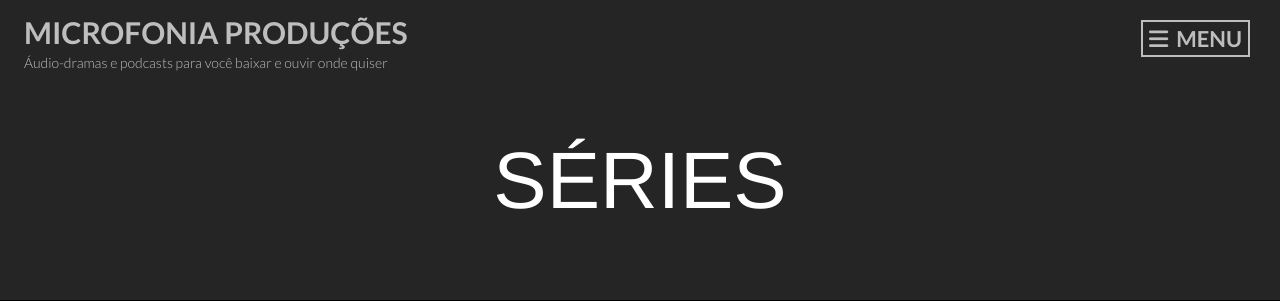
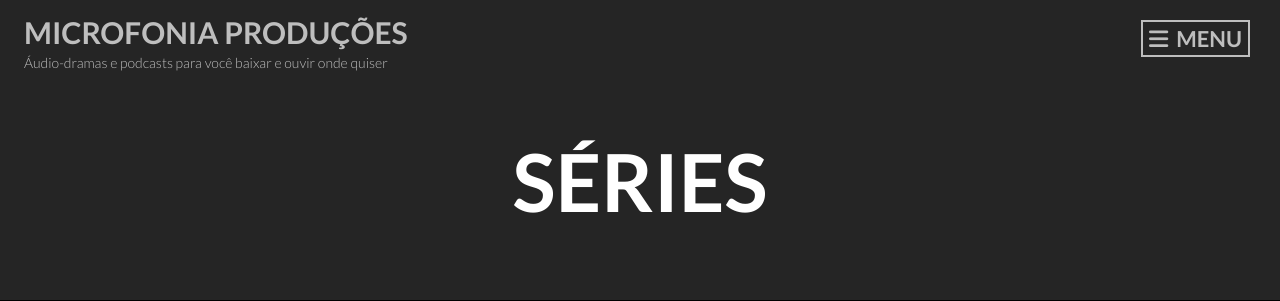
Before and after one commit to Microfonia/website, a Django app: page /series in a window 1280 px wide. Shown: the top 301 px of the page. Run offline with Django 3.2, Linux system fonts and the light colour scheme; data that the repository does not hold is empty; some libraries are stand-ins or nearby versions.

Commit message:
changes font for the pages with black header

```diff
--- a/microfonia/static/microfonia/template.css
+++ b/microfonia/static/microfonia/template.css
@@ -116,6 +116,8 @@ body {
 }
 
 .pagetitle-font{
+	font-family: 'Lato', sans-serif;
+	font-weight: 700;
 	font-size: 80px;
 }
 
```
